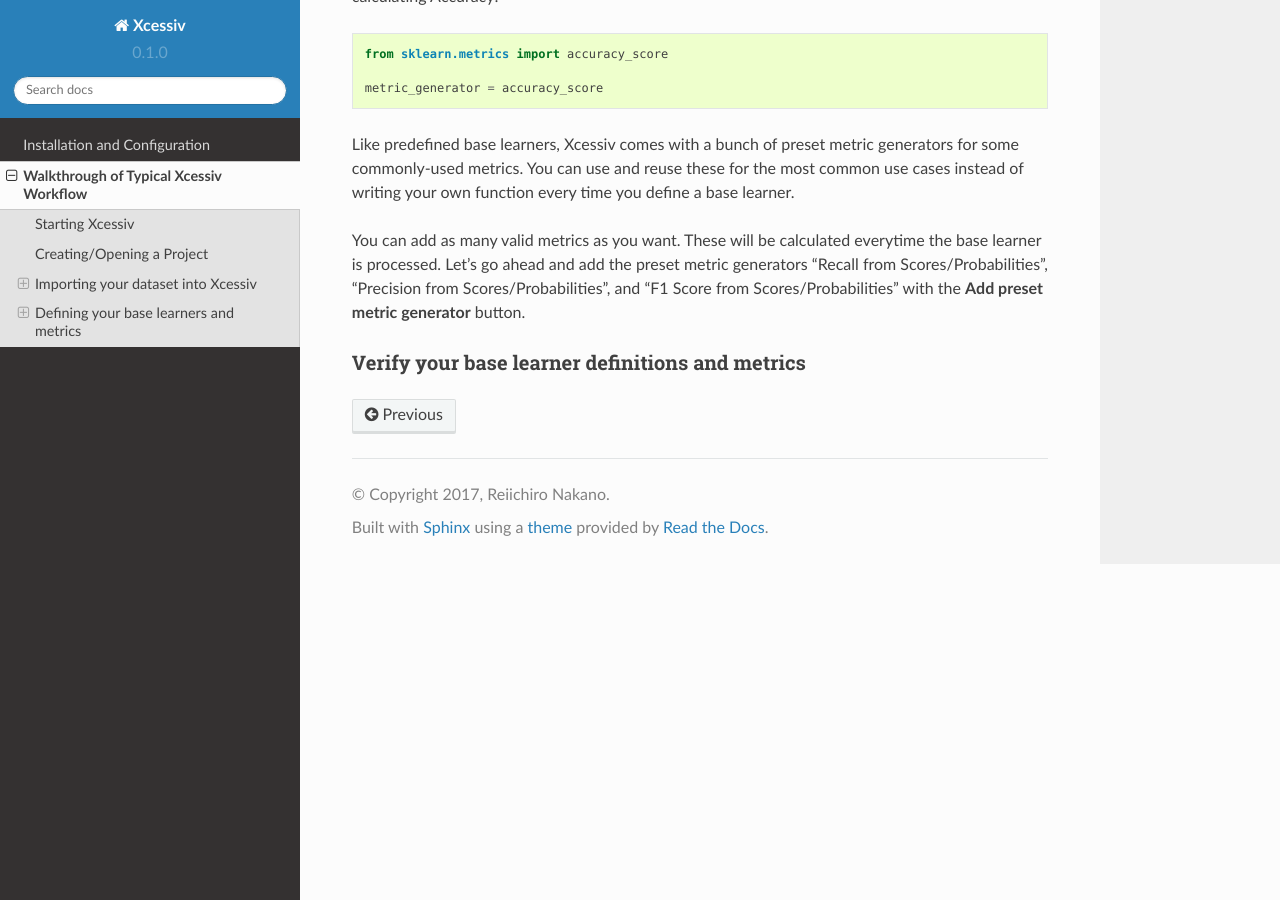
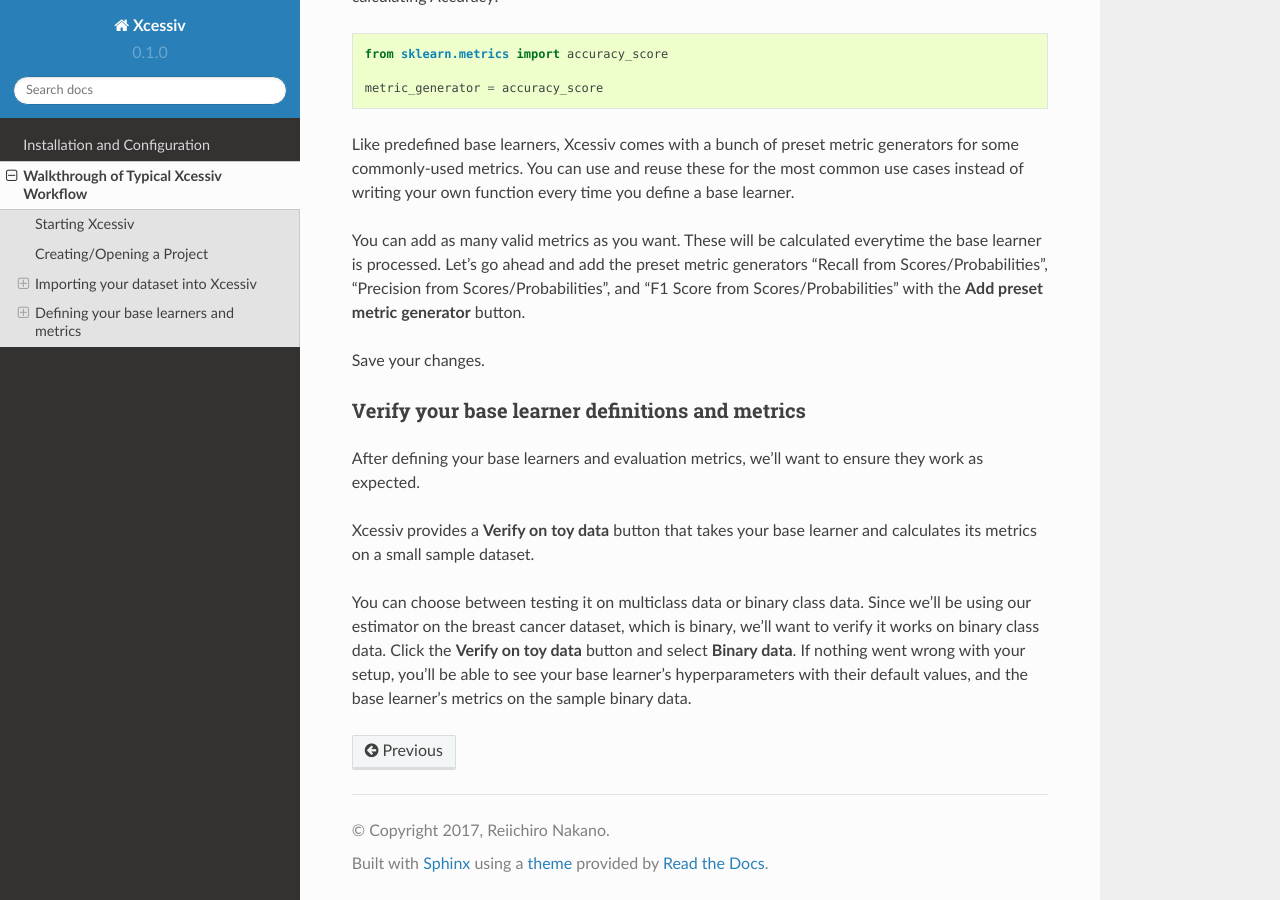
Before and after one commit to reiinakano/xcessiv, a Sphinx documentation site: the page built from docs/walkthrough.rst, in a window 1280 px wide and 900 px high, scrolled down 7812 px. Built offline with Sphinx 7.4.7 and the Read the Docs theme 2.0.0, drawn with Linux system fonts in a browser that asks for light colours.

Commit message:
add verify base learner

```diff
--- a/docs/walkthrough.rst
+++ b/docs/walkthrough.rst
@@ -214,5 +214,13 @@
 
 You can add as many valid metrics as you want. These will be calculated everytime the base learner is processed. Let's go ahead and add the preset metric generators "Recall from Scores/Probabilities", "Precision from Scores/Probabilities", and "F1 Score from Scores/Probabilities" with the **Add preset metric generator** button.
 
+Save your changes.
+
 Verify your base learner definitions and metrics
 ~~~~~~~~~~~~~~~~~~~~~~~~~~~~~~~~~~~~~~~~~~~~~~~~
+
+After defining your base learners and evaluation metrics, we'll want to ensure they work as expected.
+
+Xcessiv provides a **Verify on toy data** button that takes your base learner and calculates its metrics on a small sample dataset.
+
+You can choose between testing it on multiclass data or binary class data. Since we'll be using our estimator on the breast cancer dataset, which is binary, we'll want to verify it works on binary class data. Click the **Verify on toy data** button and select **Binary data**. If nothing went wrong with your setup, you'll be able to see your base learner's hyperparameters with their default values, and the base learner's metrics on the sample binary data.
```
